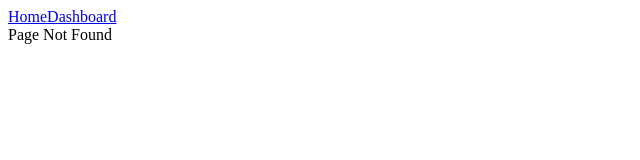
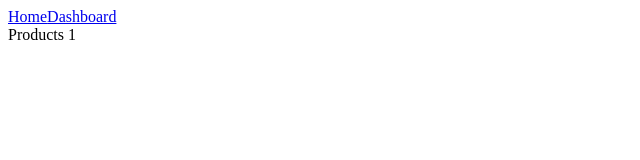
Before and after one commit to nirjonroy/React_practice, a React (Vite) app: page /products/1 in a window 1280 px wide. Before the commit this address had no page. Shown: the top 160 px of the page, without its empty margins (0-640 px from the left). Built offline with nearby package versions, Linux system fonts and the light colour scheme.

Commit message:
Dynamic Routes

```diff
--- a/src/App.jsx
+++ b/src/App.jsx
@@ -13,6 +13,7 @@
 import Nav from './Nav';
 import Profile from './Pages/Profile';
 import Settings from './Pages/Settings';
+import Products from './Pages/Products';
 
 function App() {
 // const seatNumbers = [1,7,4];
@@ -26,6 +27,7 @@
     <Nav />
       <Routes>
         <Route path="/" element={<HomePage />}/>
+        <Route path="/products/:id" element={<Products />}/>
        <Route path="/Dashboard" element={<Dashboard />}>
   <Route path="profile" element={<Profile />} />
   <Route path="settings" element={<Settings />} />
--- /dev/null
+++ b/src/Pages/Products.jsx
@@ -0,0 +1,8 @@
+import { useParams } from "react-router-dom"
+
+export default function Products(){
+    const {id} = useParams();
+    return (
+        <div>Products {id}</div>
+    )
+}
```
